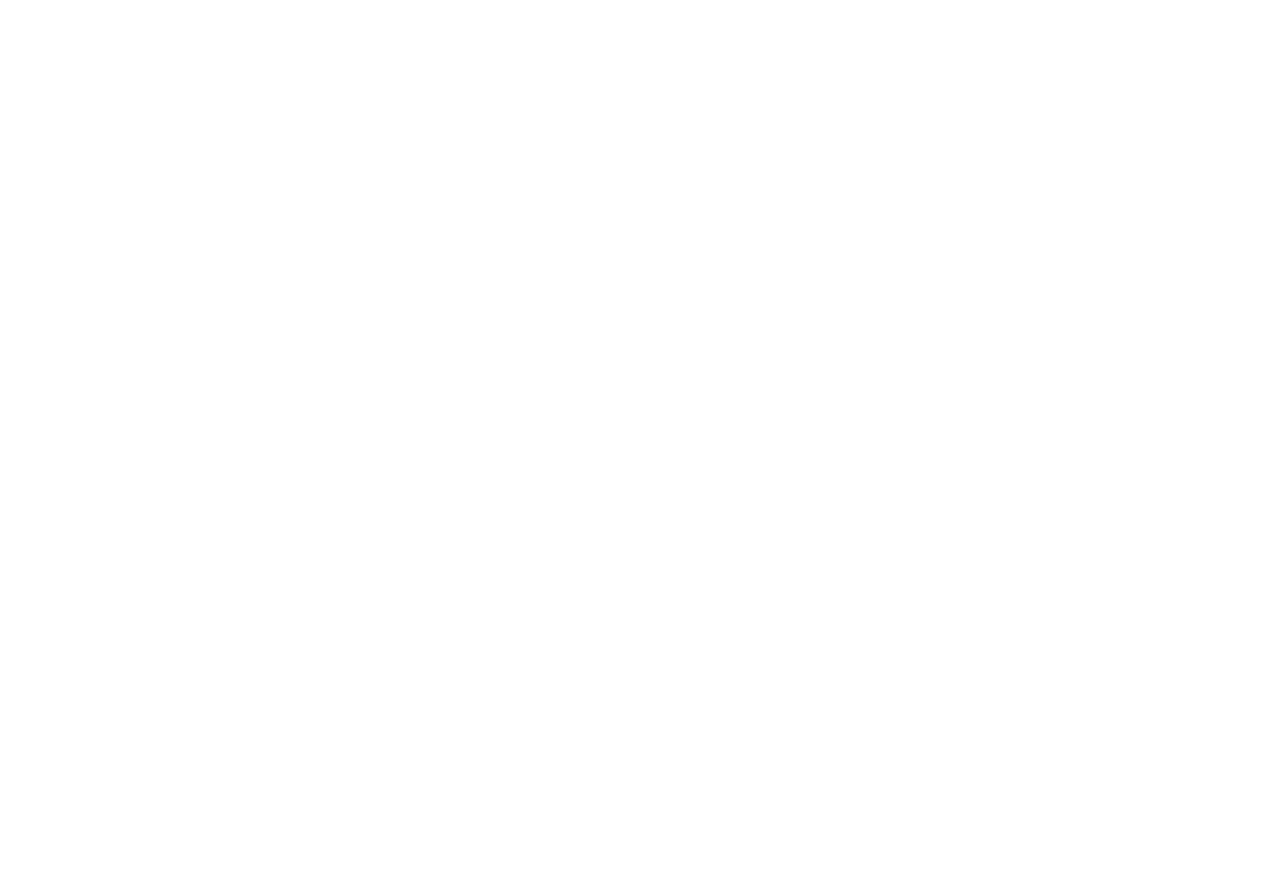
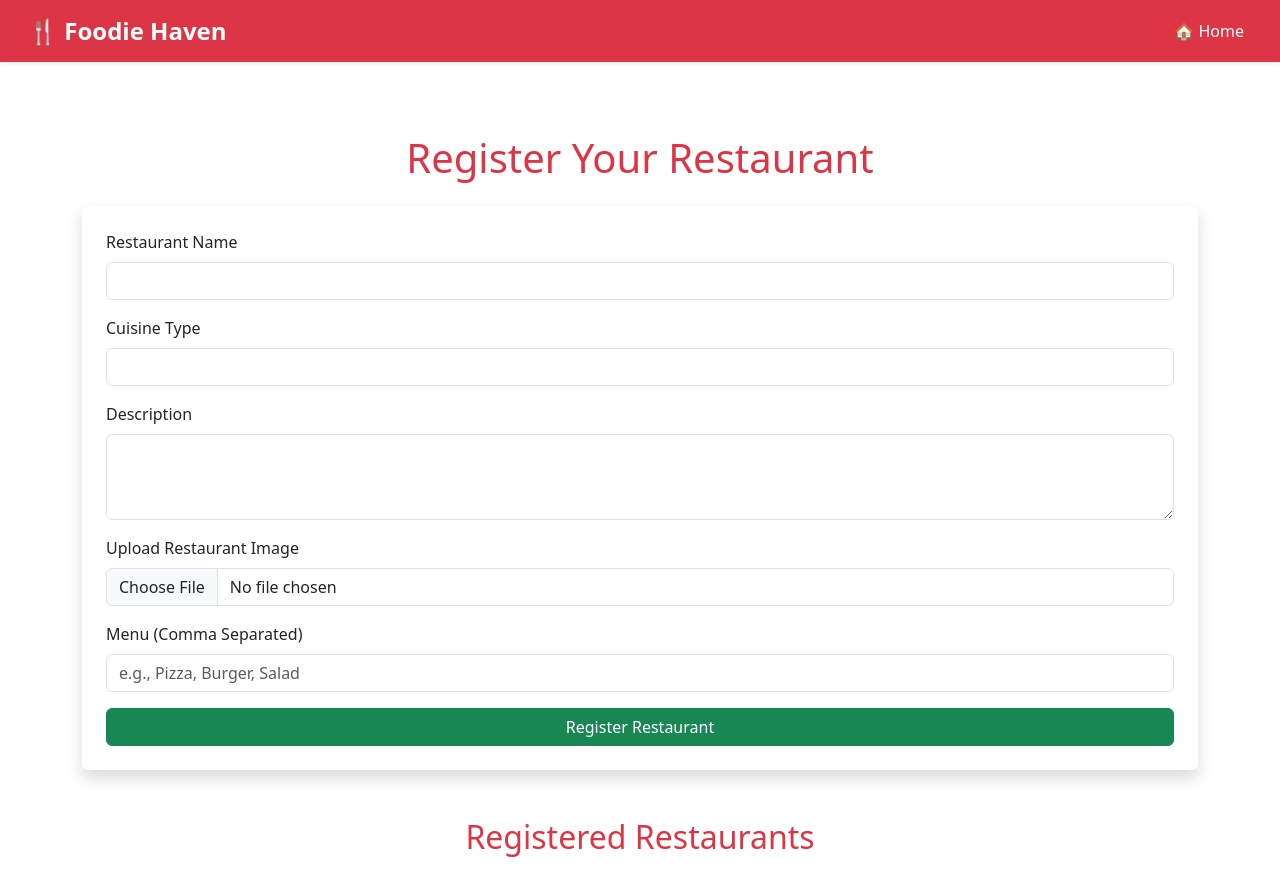
Before and after one commit to M-Uamr-Farooq/FoodAppV3.1, a React (Vite) app in the folder Frontend/: page /your-restaurant in a window 1280 px wide. Before the commit this address had no page. Shown: the top 896 px of the page. Before the commit the page ends 800 px from the top, so only its background shows below. Built offline with nearby package versions, Linux system fonts and the light colour scheme.

Commit message:
Design changes adding more pages

```diff
--- a/Frontend/src/App.jsx
+++ b/Frontend/src/App.jsx
@@ -1,19 +1,37 @@
-import 'bootstrap/dist/css/bootstrap.min.css';
-import { BrowserRouter as Router, Routes, Route } from 'react-router-dom';
-import './App.css';
-import Buyer_signup from './components/Buyer_signup';
-import Buyer_signin from './components/Buyer_signin';
-import Landing from './components/Landing';
+import React from "react";
+import { BrowserRouter as Router, Routes, Route } from "react-router-dom";
+import Navbar from "./components/Navbar"; // adjust path if needed
+
+// Import all your pages here
+import Home from "./components/Home";
+import Buyer_signin from "./components/Buyer_signin";
+import Buyer_signup from "./components/Buyer_signup";
+import RegisterRestaurant from "./components/RegisterRestaurant";
+import YourRestaurantAuth from "./components/YourRestaurantAuth";
+import YourRestaurant from "./components/YourRestaurant";
+import Cart from "./components/Cart";
+import Order from "./components/Order";
+import Ordered from "./components/Ordered";
 
 function App() {
   return (
     <Router>
-      <div className="App">
+      {/* Navbar always visible */}
+      <Navbar/>
+
+      {/* Main content */}
+      <div className="pt-4">
         <Routes>
-          <Route path="/Buyer_signup" element={<Buyer_signup />} />
-          <Route path="/Buyer_signin" element={<Buyer_signin />} />
-          <Route path="/landing" element={<Landing />} />
-
+          <Route path="/" element={<Home />} />
+          <Route path="/Home" element={<Home />} />
+          <Route path="/buyer-signin" element={<Buyer_signin />} />
+          <Route path="/buyer-signup" element={<Buyer_signup />} />
+          <Route path="/register-restaurant" element={<RegisterRestaurant />} />
+          <Route path="/your-restaurant-auth" element={<YourRestaurantAuth />} />
+          <Route path="/your-restaurant" element={<YourRestaurant />} />
+          <Route path="/cart" element={<Cart />} />
+          <Route path="/order" element={<Order />} />
+          <Route path="/ordered" element={<Ordered />} />
         </Routes>
       </div>
     </Router>
--- a/Frontend/src/components/Buyer_signin.jsx
+++ b/Frontend/src/components/Buyer_signin.jsx
@@ -41,7 +41,7 @@ const Buyer_signin = () => {
           <button type="submit" className="btn btn-primary w-100">Login</button>
         </form>
         <p className="text-center mt-3">
-          Don't have an account? <a href="/Buyer_signup" className="text-decoration-none">Sign up</a>
+          Don't have an account? <a href="/buyer-signup" className="text-decoration-none">Sign up</a>
         </p>
       </div>
     </div>
--- /dev/null
+++ b/Frontend/src/components/Cart.jsx
@@ -0,0 +1,11 @@
+import React from 'react'
+
+const Cart = () => {
+  return (
+    <div>
+      your cart page
+    </div>
+  )
+}
+
+export default Cart
--- /dev/null
+++ b/Frontend/src/components/Navbar.jsx
@@ -0,0 +1,82 @@
+import React from "react";
+import { Link, useLocation } from "react-router-dom";
+import "bootstrap/dist/css/bootstrap.min.css";
+
+export default function Navbar() {
+  const location = useLocation();
+  const path = location.pathname;
+
+  // Conditions to control what to show
+  const showFullNav = path === "/home" || path === "/";
+  const showOnlyHome = [
+    "/register-restaurant",
+    "/your-restaurant-auth",
+    "/your-restaurant",
+    "/cart",
+    "/order",
+    "/ordered",
+    "/buyer-signin",
+    "/buyer-signup",
+  ].includes(path);
+
+  return (
+    <nav className="navbar navbar-expand-lg navbar-dark bg-danger shadow-sm px-3">
+      <div className="container-fluid">
+        {/* Logo */}
+        <Link className="navbar-brand fw-bold fs-4" to="/home">
+          🍴 Foodie Haven
+        </Link>
+
+        {/* Toggler */}
+        <button
+          className="navbar-toggler"
+          type="button"
+          data-bs-toggle="collapse"
+          data-bs-target="#navbarContent"
+        >
+          <span className="navbar-toggler-icon"></span>
+        </button>
+
+        {/* Menu Items */}
+        <div className="collapse navbar-collapse" id="navbarContent">
+          <ul className="navbar-nav ms-auto mb-2 mb-lg-0 d-flex align-items-center gap-3">
+            {/* Show full navbar on home */}
+            {showFullNav && (
+              <>
+                <li className="nav-item">
+                  <Link className="nav-link text-white" to="/buyer-signin">
+                    🔐 Sign In
+                  </Link>
+                </li>
+                <li className="nav-item">
+                  <Link className="nav-link text-white" to="/register-restaurant">
+                    🏪 Register Restaurant
+                  </Link>
+                </li>
+                <li className="nav-item">
+                  <Link className="nav-link text-white" to="/your-restaurant-auth">
+                    📋 Your Restaurant
+                  </Link>
+                </li>
+                <li className="nav-item">
+                  <Link className="nav-link text-white" to="/cart">
+                    🛒 Cart
+                  </Link>
+                </li>
+              </>
+            )}
+
+            {/* Show only Home on other pages */}
+            {showOnlyHome && (
+              <li className="nav-item">
+                <Link className="nav-link text-white" to="/home">
+                  🏠 Home
+                </Link>
+              </li>
+            )}
+          </ul>
+        </div>
+      </div>
+    </nav>
+  );
+}
--- /dev/null
+++ b/Frontend/src/components/Order.jsx
@@ -0,0 +1,11 @@
+import React from 'react'
+
+const Order = () => {
+  return (
+    <div>
+      order here
+    </div>
+  )
+}
+
+export default Order
--- /dev/null
+++ b/Frontend/src/components/Ordered.jsx
@@ -0,0 +1,10 @@
+import React from 'react'
+
+const Ordered = () => {
+  return (
+    <div> hmmmm ordered page
+    </div>
+  )
+}
+
+export default Ordered
--- /dev/null
+++ b/Frontend/src/components/RegisterRestaurant.jsx
@@ -0,0 +1,11 @@
+import React from 'react'
+
+const RegisterRestaurant = () => {
+  return (
+    <div>
+      register your restaurant
+    </div>
+  )
+}
+
+export default RegisterRestaurant
--- /dev/null
+++ b/Frontend/src/components/YourRestaurant.jsx
@@ -0,0 +1,133 @@
+import React, { useState } from "react";
+import "bootstrap/dist/css/bootstrap.min.css";
+
+export default function YourRestaurant() {
+  const [restaurants, setRestaurants] = useState(
+    JSON.parse(localStorage.getItem("restaurants")) || []
+  );
+  const [formData, setFormData] = useState({
+    name: "",
+    cuisine: "",
+    description: "",
+    image: null,
+    menu: "",
+  });
+
+  const handleChange = (e) => {
+    const { name, value } = e.target;
+    setFormData({ ...formData, [name]: value });
+  };
+
+  const handleImageUpload = (e) => {
+    const file = e.target.files[0];
+    if (file) {
+      const reader = new FileReader();
+      reader.onload = () => {
+        setFormData({ ...formData, image: reader.result });
+      };
+      reader.readAsDataURL(file);
+    }
+  };
+
+  const handleSubmit = (e) => {
+    e.preventDefault();
+    const existingRestaurants = JSON.parse(localStorage.getItem("restaurants")) || [];
+    const updatedRestaurants = [...existingRestaurants, formData];
+    localStorage.setItem("restaurants", JSON.stringify(updatedRestaurants));
+    setRestaurants(updatedRestaurants);
+    setFormData({ name: "", cuisine: "", description: "", image: null, menu: "" });
+    alert("Restaurant registered successfully!");
+  };
+
+  return (
+    <div className="container py-5">
+      <h1 className="text-center text-danger mb-4">Register Your Restaurant</h1>
+      <form onSubmit={handleSubmit} className="mb-5 shadow p-4 rounded bg-white">
+        <div className="mb-3">
+          <label className="form-label">Restaurant Name</label>
+          <input
+            type="text"
+            name="name"
+            value={formData.name}
+            onChange={handleChange}
+            className="form-control"
+            required
+          />
+        </div>
+        <div className="mb-3">
+          <label className="form-label">Cuisine Type</label>
+          <input
+            type="text"
+            name="cuisine"
+            value={formData.cuisine}
+            onChange={handleChange}
+            className="form-control"
+            required
+          />
+        </div>
+        <div className="mb-3">
+          <label className="form-label">Description</label>
+          <textarea
+            name="description"
+            value={formData.description}
+            onChange={handleChange}
+            className="form-control"
+            rows="3"
+            required
+          ></textarea>
+        </div>
+        <div className="mb-3">
+          <label className="form-label">Upload Restaurant Image</label>
+          <input
+            type="file"
+            accept="image/*"
+            onChange={handleImageUpload}
+            className="form-control"
+            required
+          />
+        </div>
+        <div className="mb-3">
+          <label className="form-label">Menu (Comma Separated)</label>
+          <input
+            type="text"
+            name="menu"
+            value={formData.menu}
+            onChange={handleChange}
+            className="form-control"
+            placeholder="e.g., Pizza, Burger, Salad"
+            required
+          />
+        </div>
+        <button type="submit" className="btn btn-success w-100">
+          Register Restaurant
+        </button>
+      </form>
+
+      <h2 className="text-center text-danger mb-4">Registered Restaurants</h2>
+      <div className="row g-4">
+        {restaurants.map((restaurant, index) => (
+          <div key={index} className="col-md-6 col-lg-4">
+            <div className="card h-100 shadow-sm border-0">
+              <img
+                src={restaurant.image}
+                className="card-img-top"
+                alt={restaurant.name}
+                style={{ height: "200px", objectFit: "cover" }}
+              />
+              <div className="card-body">
+                <h4 className="card-title text-danger fw-bold">
+                  {restaurant.name}
+                </h4>
+                <h6 className="text-muted">{restaurant.cuisine}</h6>
+                <p className="card-text">{restaurant.description}</p>
+                <p className="text-muted">
+                  <strong>Menu:</strong> {restaurant.menu}
+                </p>
+              </div>
+            </div>
+          </div>
+        ))}
+      </div>
+    </div>
+  );
+}
--- /dev/null
+++ b/Frontend/src/components/YourRestaurantAuth.jsx
@@ -0,0 +1,11 @@
+import React from 'react'
+
+const YourRestaurantAuth = () => {
+  return (
+    <div>
+      authenticated restaurant page
+    </div>
+  )
+}
+
+export default YourRestaurantAuth
```
Also changed, not shown: Frontend/src/components/Home.jsx (renamed from Frontend/src/components/Landing.jsx).
